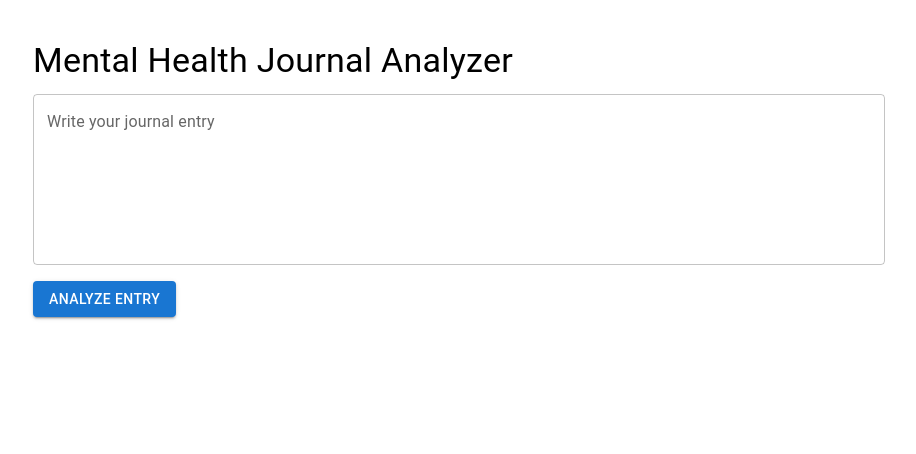
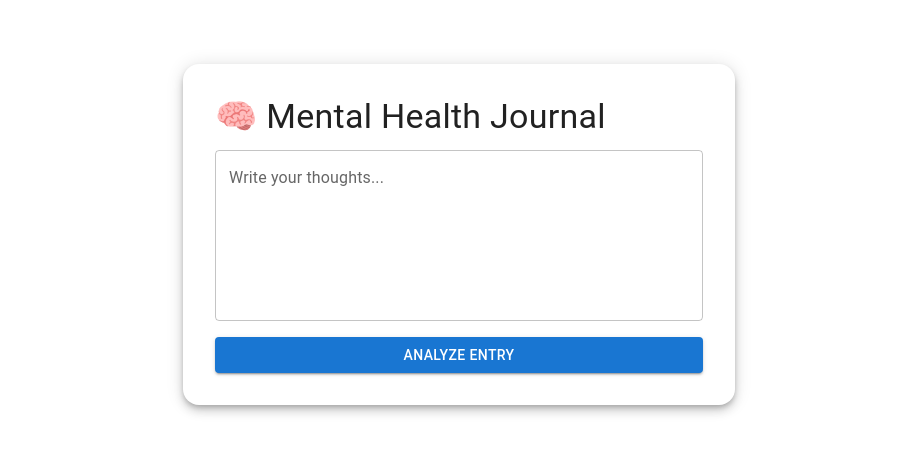
Before and after one commit to IshaniNag/mental-health-journal, a React (Create React App) app in the folder frontend/: page / in a window 1280 px wide. Shown: the top 454 px of the page, without its empty margins (181-1097 px from the left). Built offline with nearby package versions, Linux system fonts and the light colour scheme.

Commit message:
Enhance initial UI with Material UI and Framer Motion

```diff
--- a/frontend/package.json
+++ b/frontend/package.json
@@ -11,6 +11,7 @@
     "@testing-library/jest-dom": "^6.6.4",
     "@testing-library/react": "^16.3.0",
     "@testing-library/user-event": "^13.5.0",
+    "framer-motion": "^12.23.12",
     "react": "^19.1.1",
     "react-dom": "^19.1.1",
     "react-scripts": "5.0.1",
--- a/frontend/src/App.js
+++ b/frontend/src/App.js
@@ -1,43 +1,33 @@
-import React, { useState } from 'react';
-import { Container, Typography, TextField, Button, Box } from '@mui/material';
+// App.js
+
+import React from "react";
+import { Container, Typography, TextField, Button, Paper } from "@mui/material";
+import { motion } from "framer-motion";
 
 function App() {
-  const [journalEntry, setJournalEntry] = useState('');
-  const [analysisResult, setAnalysisResult] = useState(null);
-
-  const handleSubmit = () => {
-    // This is where backend call will go
-    console.log("Submitted:", journalEntry);
-    setAnalysisResult("This is where the analysis result will show.");
-  };
-
   return (
-    <Container maxWidth="md" sx={{ mt: 5 }}>
+    <Container maxWidth="sm" sx={{ mt: 8 }}>
+      <motion.div
+        initial={{ opacity: 0, y: 30 }}
+        animate={{ opacity: 1, y: 0 }}
+        transition={{ duration: 0.6 }}
+      >
+        <Paper elevation={6} sx={{ p: 4, borderRadius: 4 }}>
           <Typography variant="h4" gutterBottom>
-        Mental Health Journal Analyzer
+            🧠 Mental Health Journal
           </Typography>
-
           <TextField
-        label="Write your journal entry"
+            label="Write your thoughts..."
             multiline
             rows={6}
             fullWidth
-        value={journalEntry}
-        onChange={(e) => setJournalEntry(e.target.value)}
-        variant="outlined"
             sx={{ mb: 2 }}
           />
-
-      <Button variant="contained" onClick={handleSubmit}>
+          <Button variant="contained" fullWidth>
             Analyze Entry
           </Button>
-
-      {analysisResult && (
-        <Box mt={4}>
-          <Typography variant="h6">Analysis Result:</Typography>
-          <Typography>{analysisResult}</Typography>
-        </Box>
-      )}
+        </Paper>
+      </motion.div>
     </Container>
   );
 }
--- a/frontend/src/index.js
+++ b/frontend/src/index.js
@@ -2,6 +2,9 @@ import React from 'react';
 import ReactDOM from 'react-dom/client';
 import './index.css';
 import App from './App';
+import { ThemeProvider } from '@mui/material/styles';
+import CssBaseline from '@mui/material/CssBaseline';
+import theme from './theme';
 
 const root = ReactDOM.createRoot(document.getElementById('root'));
 root.render(
@@ -10,6 +13,12 @@ root.render(
   </React.StrictMode>
 );
 
+<ThemeProvider theme={theme}>
+  <CssBaseline />
+  <App />
+</ThemeProvider>
+
+
 // If you want to start measuring performance in your app, pass a function
 // to log results (for example: reportWebVitals(console.log))
 // or send to an analytics endpoint. Learn more: https://bit.ly/CRA-vitals
--- /dev/null
+++ b/frontend/src/theme.js
@@ -0,0 +1,21 @@
+// src/theme.js
+import { createTheme } from '@mui/material/styles';
+
+const theme = createTheme({
+  palette: {
+    primary: {
+      main: '#6A5ACD', // soft violet
+    },
+    secondary: {
+      main: '#FFC0CB', // pastel pink
+    },
+    background: {
+      default: '#F8F9FA',
+    },
+  },
+  typography: {
+    fontFamily: ['"Poppins"', 'sans-serif'].join(','),
+  },
+});
+
+export default theme;
```
Also changed, not shown: 1 other file (tests, documents, lock files or other folders). Lines whose indentation alone changed are shown as unchanged.
